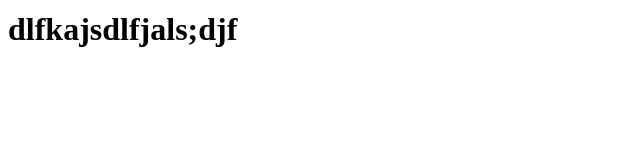
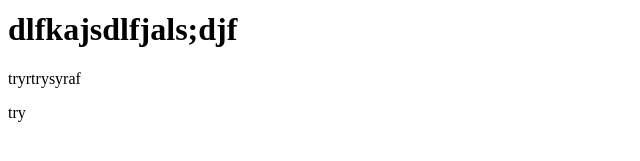
Before and after one commit to JonasSantosGit/coursera-test, a plain HTML site: page index.html in a window 1280 px wide. Shown: the part 159-320 px from the top of the page, 0-640 px from the left. Drawn offline with Linux system fonts and the light colour scheme.

Commit message:
index.html

```diff
--- a/index.html
+++ b/index.html
@@ -10,5 +10,7 @@
 <h2>My name is Jonas Santos.</h2>
 <h3>Aspiring Web Developer</h3>
 <h1>dlfkajsdlfjals;djf</h1>
+<p>tryrtrysyraf</p>
+<p>try</p>
 </body>
 </html>
```
